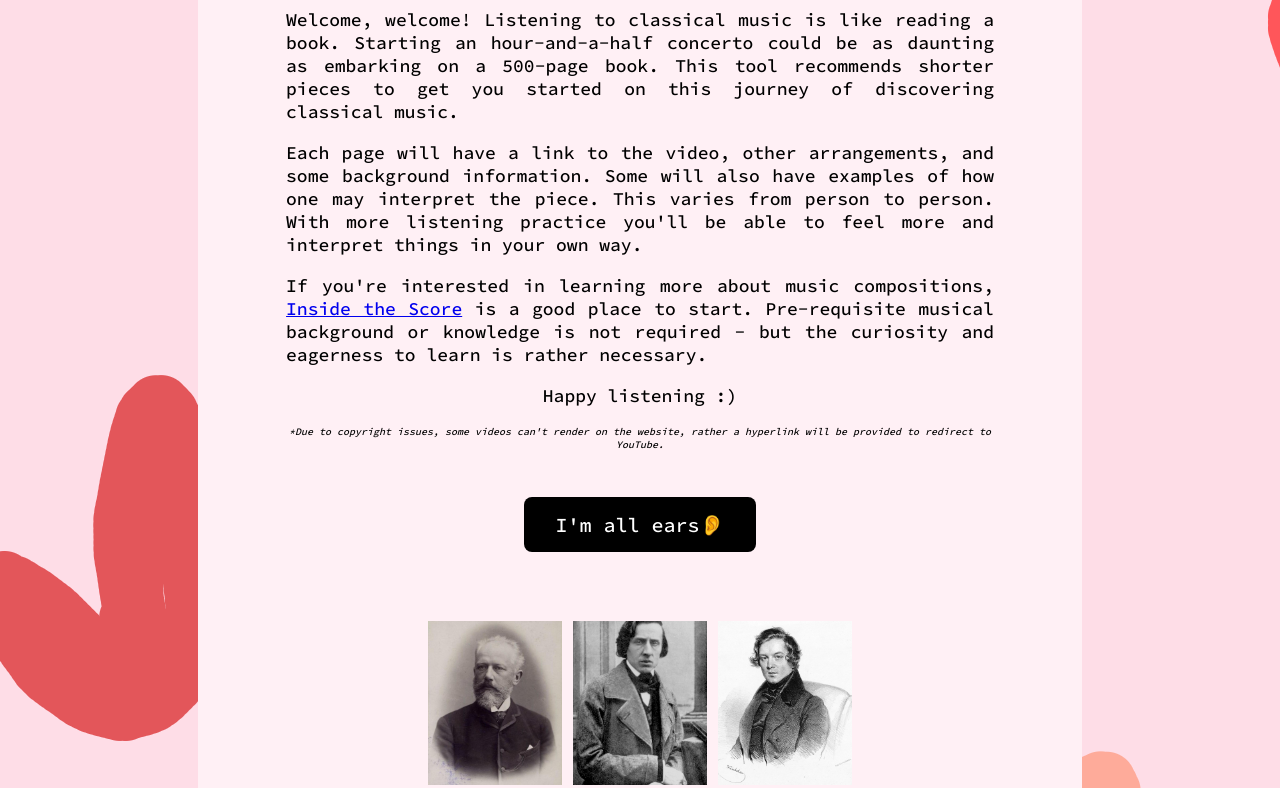
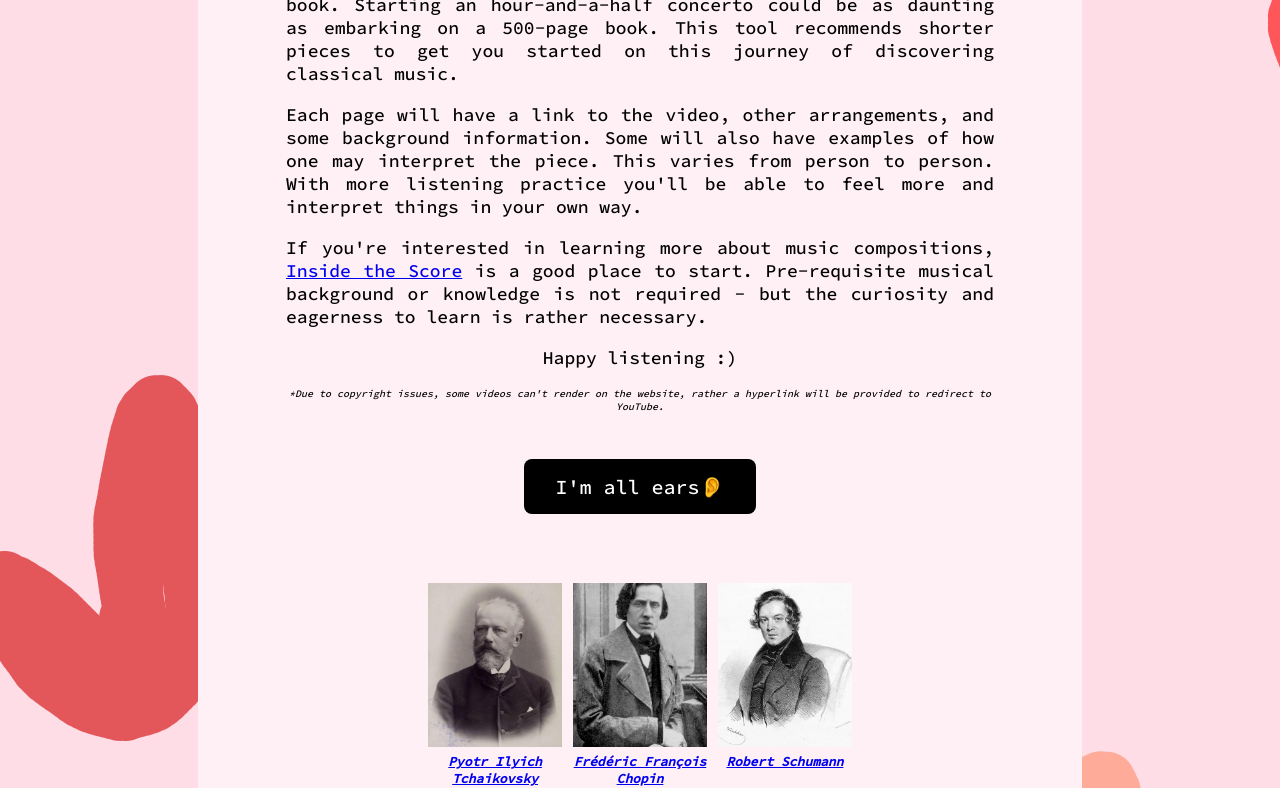
Before and after one commit to co0lbean/music-randomiser, a website: page index.html in a window 1280 px wide. Shown: the part 288-1076 px from the top of the page. Drawn offline with Linux system fonts and the light colour scheme.

Commit message:
change padding to background div

```diff
--- a/style.css
+++ b/style.css
@@ -117,7 +117,7 @@ div::after {
 .background {
   margin-left: 15%;
   margin-right: 15%;
-  padding-top: 7%;
+  padding-top: 4%;
   padding-bottom: 2%;
   padding-left: 7%;
   padding-right: 7%;
```
